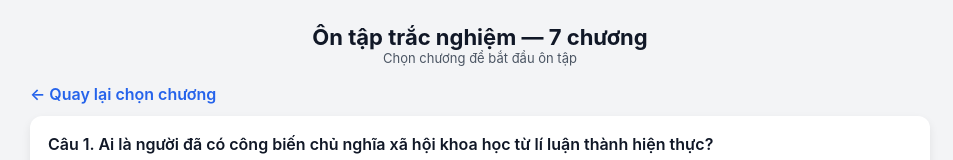
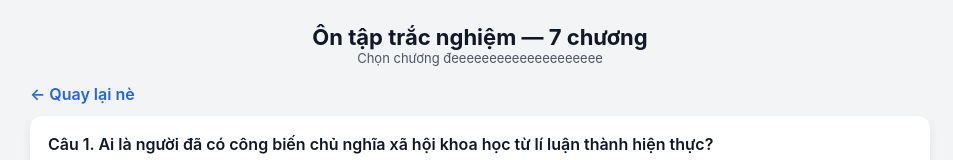
Before and after one commit to quangtesday0/quangtes2, a plain HTML site: page index.html in a window 1280 px wide. Both pictures are taken after a click on the element "Chương 1". Shown: the top 160 px of the page, without its empty margins (160-1113 px from the left). Drawn offline with Linux system fonts and the light colour scheme.

Commit message:
Update index.html

```diff
--- a/index.html
+++ b/index.html
@@ -45,13 +45,13 @@
     <div class="wrap">
         <header>
             <h1>Ôn tập trắc nghiệm — 7 chương</h1>
-            <div class="meta">Chọn chương để bắt đầu ôn tập</div>
+            <div class="meta">Chọn chương đeeeeeeeeeeeeeeeeeeee</div>
         </header>
 
         <div id="menu" class="menu"></div>
 
         <div id="quiz-section" style="display:none;">
-            <div class="back-btn" onclick="showMenu()">← Quay lại chọn chương</div>
+            <div class="back-btn" onclick="showMenu()">← Quay lại nè </div>
             <div id="quiz"></div>
             <div class="score" id="score">Câu đúng: 0 / 0</div>
         </div>
```
